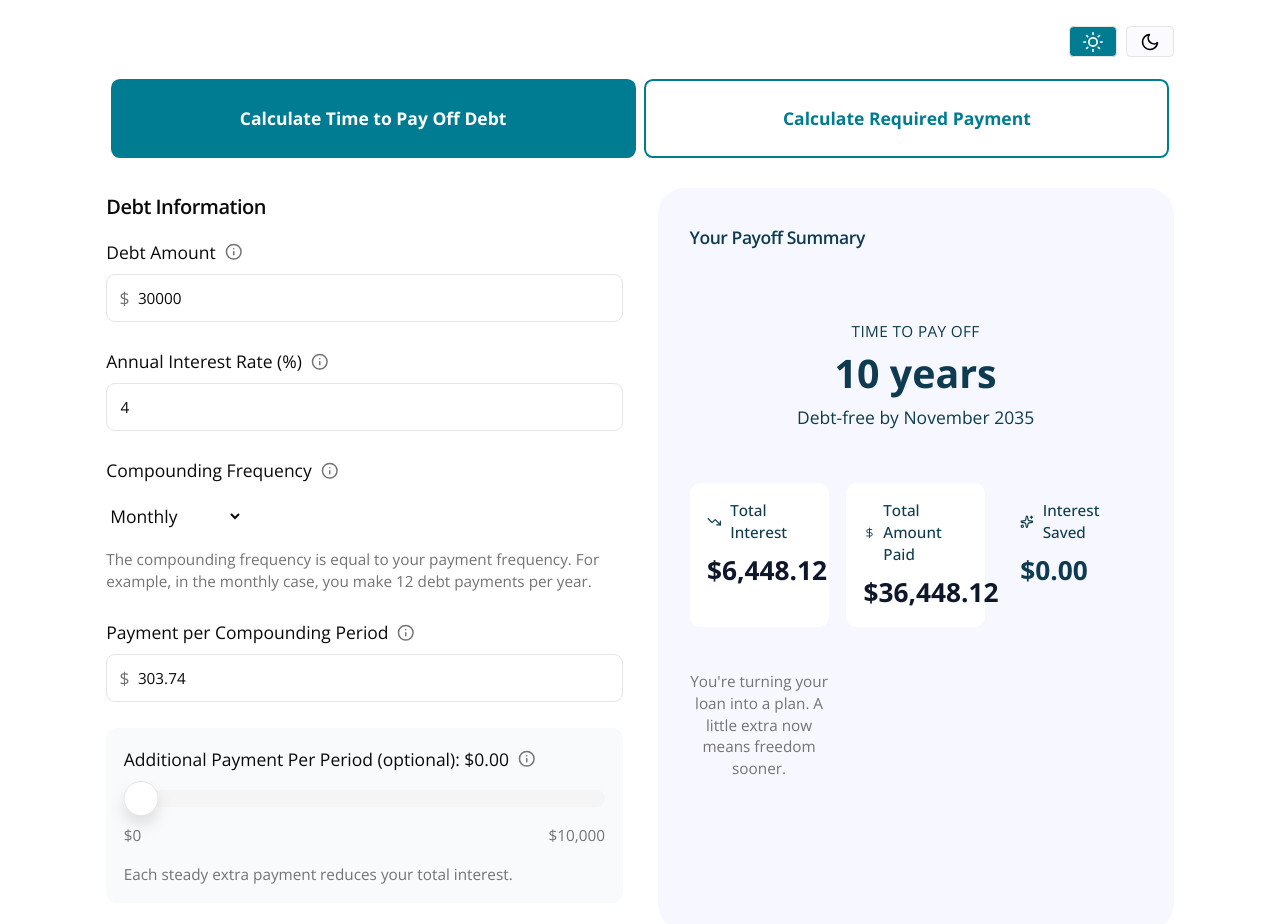
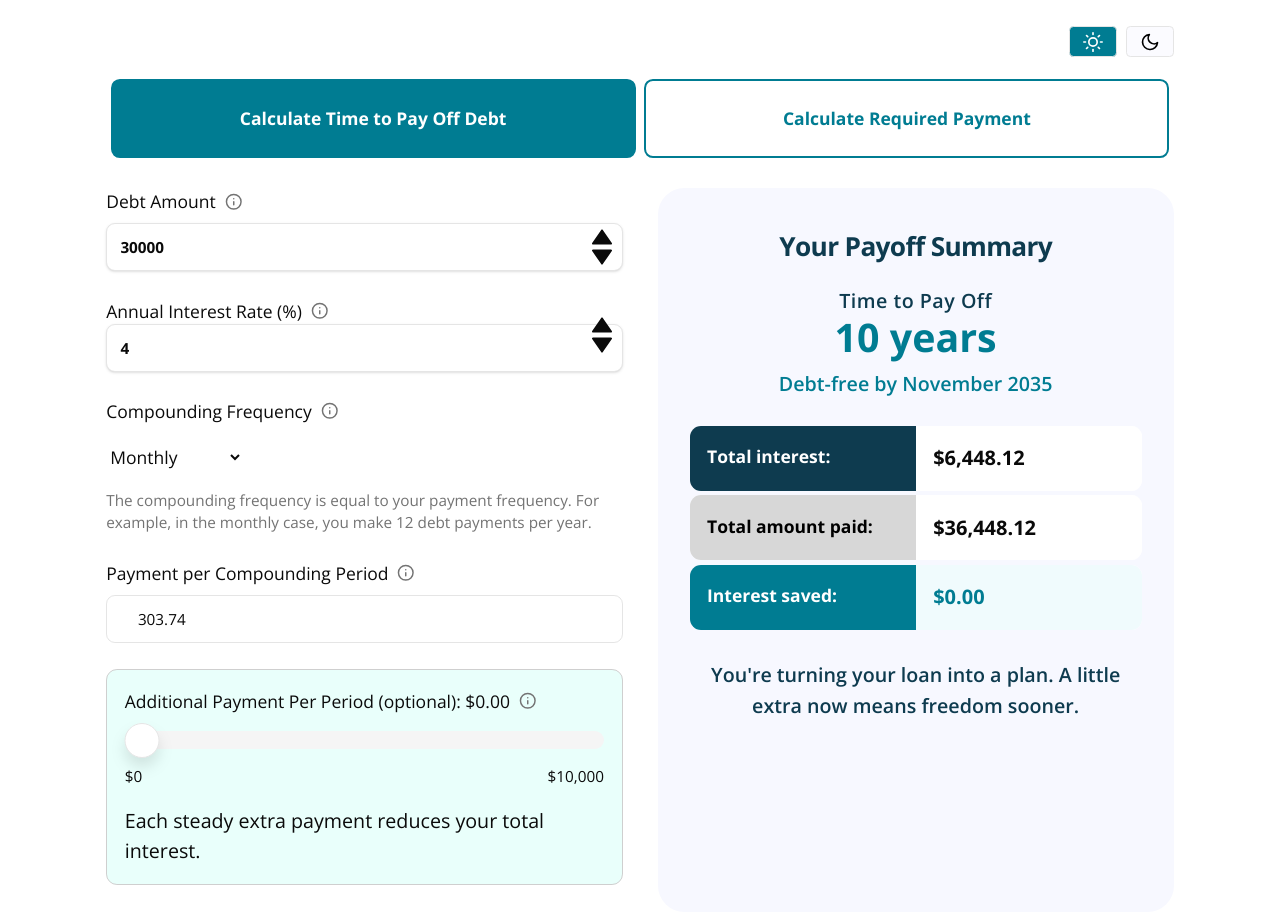
Before and after one commit to SU-SWS/ifdm_learning_apps, a Next.js app: page /interactives/debt-payoff-calculator in a window 1280 px wide. Shown: the top 924 px of the page. Built offline with nearby package versions, Linux system fonts and the light colour scheme.

Commit message:
IFDM-90: additional styles

```diff
--- a/app/interactives/debt-payoff-calculator/page.tsx
+++ b/app/interactives/debt-payoff-calculator/page.tsx
@@ -6,7 +6,8 @@ import { Input } from "@/app/ui/components/input"
 import { Label } from "@/app/ui/components/label"
 import { CustomSlider } from "@/app/ui/components/slider"
 import { Tabs, TabsContent, TabsList, TabsTrigger } from "@/app/ui/components/tabs"
-import { InfoIcon, TrendingDownIcon, DollarSignIcon, SparklesIcon } from "lucide-react"
+import { InfoIcon } from "lucide-react"
+import { BiSolidUpArrow, BiSolidDownArrow } from "react-icons/bi";
 import ThemeToggle from "@/app/lib/theme-toggle";
 
 type CompoundingFrequency = "monthly" | "quarterly" | "semi-annually" | "annually"
@@ -161,9 +162,6 @@ export default function DebtPayoffCalculator() {
             <>
               <div className="grid md:grid-cols-2 gap-8">
                 <Card className="mb-6">
-                  <CardHeader>
-                    <CardTitle>Debt Information</CardTitle>
-                  </CardHeader>
                   <CardContent className="space-y-6">
                     <div className="space-y-2">
                       <div className="flex items-center gap-2">
@@ -171,19 +169,38 @@ export default function DebtPayoffCalculator() {
                         <InfoIcon className="w-4 h-4 text-muted-foreground" />
                       </div>
                       <div className="relative">
-                        <span className="absolute left-3 top-1/2 -translate-y-1/2 text-muted-foreground">$</span>
                         <Input
                           id="debt-amount"
                           type="number"
                           value={debtAmount}
                           onChange={(e) => setDebtAmount(Number(e.target.value))}
-                          className="pl-7"
+                          className="font-bold block w-full rounded-md shadow-sm py-2 px-3 border pr-10 [appearance:textfield] [&::-webkit-outer-spin-button]:appearance-none [&::-webkit-inner-spin-button]:appearance-none"
                         />
+                        <div className="absolute right-2 top-1/2 -translate-y-1/2 flex flex-col">
+                          <button
+                            type="button"
+                            tabIndex={-1}
+                            aria-label="Increase amount"
+                            onClick={() => setDebtAmount((prev) => Math.max(0, prev + 1))}
+                            className="mb-[-5px] hover:text-grey-med-dark focus:outline-none"
+                          >
+                            <BiSolidUpArrow size={24} />
+                          </button>
+                          <button
+                            type="button"
+                            tabIndex={-1}
+                            aria-label="Decrease amount"
+                            onClick={() => setDebtAmount((prev) => Math.max(0, prev - 1))}
+                            className="hover:text-grey-med-dark focus:outline-none"
+                          >
+                            <BiSolidDownArrow size={24} />
+                          </button>
+                        </div>
                       </div>
                     </div>
 
-                    <div className="space-y-2">
-                      <div className="flex items-center gap-2">
+                    <div className="relative">
+                      <div className="relative flex items-center gap-2">
                         <Label htmlFor="interest-rate">Annual Interest Rate (%)</Label>
                         <InfoIcon className="w-4 h-4 text-muted-foreground" />
                       </div>
@@ -193,7 +210,28 @@ export default function DebtPayoffCalculator() {
                         step="0.1"
                         value={interestRate}
                         onChange={(e) => setInterestRate(Number(e.target.value))}
+                        className="font-bold block w-full rounded-md shadow-sm py-2 px-3 border pr-10 [appearance:textfield] [&::-webkit-outer-spin-button]:appearance-none [&::-webkit-inner-spin-button]:appearance-none"
                       />
+                      <div className="absolute right-2 top-1/2 -translate-y-1/2 flex flex-col">
+                        <button
+                          type="button"
+                          tabIndex={-1}
+                          aria-label="Increase amount"
+                          onClick={() => setInterestRate((prev) => Math.max(0, prev + 1))}
+                          className="mb-[-5px] hover:text-grey-med-dark focus:outline-none"
+                        >
+                          <BiSolidUpArrow size={24} />
+                        </button>
+                        <button
+                          type="button"
+                          tabIndex={-1}
+                          aria-label="Decrease amount"
+                          onClick={() => setInterestRate((prev) => Math.max(0, prev - 1))}
+                          className="hover:text-grey-med-dark focus:outline-none"
+                        >
+                          <BiSolidDownArrow size={24} />
+                        </button>
+                      </div>
                     </div>
 
                     <div className="space-y-2">
@@ -225,7 +263,6 @@ export default function DebtPayoffCalculator() {
                         <InfoIcon className="w-4 h-4 text-muted-foreground" />
                       </div>
                       <div className="relative">
-                        <span className="absolute left-3 top-1/2 -translate-y-1/2 text-muted-foreground">$</span>
                         <Input
                           id="payment"
                           type="number"
@@ -237,7 +274,7 @@ export default function DebtPayoffCalculator() {
                       </div>
                     </div>
 
-                    <div className="space-y-4 p-4 bg-slate-50 rounded-lg">
+                    <div className="space-y-4 p-4 bg-[var(--additional-background)] border-1 border-grey-border rounded-lg">
                       <div className="flex items-center justify-between">
                         <div className="flex items-center gap-2">
                           <Label>Additional Payment Per Period (optional): {formatCurrency(additionalPayment)}</Label>
@@ -251,11 +288,11 @@ export default function DebtPayoffCalculator() {
                         step={10}
                         className="w-full"
                       />
-                      <div className="flex justify-between text-sm text-muted-foreground">
+                      <div className="flex justify-between text-sm">
                         <span>$0</span>
                         <span>$10,000</span>
                       </div>
-                      <p className="text-sm text-muted-foreground">
+                      <p className="text-lg">
                         Each steady extra payment reduces your total interest.
                       </p>
                     </div>
@@ -263,44 +300,47 @@ export default function DebtPayoffCalculator() {
                 </Card>
 
                 <Card className="bg-[var(--card-background)] rounded-3xl p-[32px]">
-                  <CardHeader className="">
-                    <CardTitle className="text-navy">Your Payoff Summary</CardTitle>
+                  <CardHeader>
+                    <CardTitle className="text-navy text-2xl text-center font-bold">Your Payoff Summary</CardTitle>
                   </CardHeader>
-                  <CardContent className="pt-6">
-                    <div className="rounded-lg p-6 mb-6 text-center">
-                      <p className="text-sm text-navy uppercase tracking-wide mb-2">Time to Pay Off</p>
-                      <p className="text-4xl font-bold text-navy mb-2">{formatTime(payoffResult.timeInMonths)}</p>
-                      <p className="text-navy">Debt-free by {formatDate(payoffResult.payoffDate)}</p>
+                  <CardContent className="p-0">
+                    <div className="rounded-lg mb-6 text-center">
+                      <p className="text-lg font-semibold text-navy tracking-wide">Time to Pay Off</p>
+                      <p className="text-4xl font-bold text-lagunita mb-2">{formatTime(payoffResult.timeInMonths)}</p>
+                      <p className="text-lg font-semibold text-lagunita">Debt-free by {formatDate(payoffResult.payoffDate)}</p>
                     </div>
 
-                    <div className="grid grid-cols-1 md:grid-cols-3 gap-4">
-                      <div className="bg-white rounded-lg p-4">
-                        <div className="flex items-center gap-2 mb-2 text-navy">
-                          <TrendingDownIcon className="w-4 h-4" />
-                          <p className="text-sm font-medium">Total Interest</p>
+                    <div className="innerwrapper">
+                      <div className="flex flex-row mb-1 rounded-lg bg-[var(--results-white-background)]">
+                        <div className="w-[50%] p-4 font-bold rounded-l-lg text-white bg-navy">
+                          Total interest:
                         </div>
-                        <p className="text-2xl font-bold text-slate-900">{formatCurrency(payoffResult.totalInterest)}</p>
+                        <div className="w-[50%] text-lg-title p-4 self-center rounded-r-lg font-bold text-[var(--foreground)] overflow-hidden text-ellipsis bg-[var(--secondary-background)]">
+                          {formatCurrency(payoffResult.totalInterest)}
+                        </div>
                       </div>
 
-                      <div className="bg-white rounded-lg p-4">
-                        <div className="flex items-center gap-2 mb-2 text-navy">
-                          <DollarSignIcon className="w-4 h-4" />
-                          <p className="text-sm font-medium">Total Amount Paid</p>
+                      <div className="flex flex-row mb-1 rounded-lg bg-[var(--results-white-background)]">
+                        <div className="w-[50%] p-4 text-black font-bold rounded-l-lg bg-grey-med-dark">
+                          Total amount paid:
                         </div>
-                        <p className="text-2xl font-bold text-slate-900">{formatCurrency(payoffResult.totalAmountPaid)}</p>
+                        <div className="w-[50%] text-lg-title p-4 self-center rounded-r-lg font-bold text-[var(--foreground)] overflow-hidden text-ellipsis bg-[var(--secondary-background)]">
+                          {formatCurrency(payoffResult.totalAmountPaid)}
+                        </div>
                       </div>
 
-                      <div className="rounded-lg p-4">
-                        <div className="flex items-center gap-2 mb-2 text-navy">
-                          <SparklesIcon className="w-4 h-4" />
-                          <p className="text-sm font-medium">Interest Saved</p>
+                      <div className="flex flex-row mb-1 rounded-lg bg-[var(--results-white-background)]">
+                        <div className="w-[50%] p-4 bg-lagunita font-bold text-white rounded-l-lg">
+                          Interest saved:
                         </div>
-                        <p className="text-2xl font-bold text-navy">{formatCurrency(payoffResult.interestSaved)}</p>
+                        <div className="w-[50%] text-lg-title p-4 self-center rounded-r-lg font-bold text-[var(--foreground)] overflow-hidden text-ellipsis bg-lagunita-lighter text-lagunita">
+                          {formatCurrency(payoffResult.interestSaved)}
+                        </div>
                       </div>
-                      <p className="text-center text-sm text-muted-foreground mt-6">
-                        You&#39;re turning your loan into a plan. A little extra now means freedom sooner.
-                      </p>
                     </div>
+                    <p className="text-center text-lg font-semibold pt-6 text-navy">
+                      You&#39;re turning your loan into a plan. A little extra now means freedom sooner.
+                    </p>
                   </CardContent>
                 </Card>
 
@@ -313,9 +353,6 @@ export default function DebtPayoffCalculator() {
             <>
               <div className="grid md:grid-cols-2 gap-8">
                 <Card className="mb-6">
-                  <CardHeader>
-                    <CardTitle>Debt Information</CardTitle>
-                  </CardHeader>
                   <CardContent className="space-y-6">
                     <div className="space-y-2">
                       <div className="flex items-center gap-2">
@@ -323,7 +360,6 @@ export default function DebtPayoffCalculator() {
                         <InfoIcon className="w-4 h-4 text-muted-foreground" />
                       </div>
                       <div className="relative">
-                        <span className="absolute left-3 top-1/2 -translate-y-1/2 text-muted-foreground">$</span>
                         <Input
                           id="debt-amount-2"
                           type="number"
@@ -409,41 +445,39 @@ export default function DebtPayoffCalculator() {
 
                 <Card className="bg-[var(--card-background)] rounded-3xl p-[32px]">
                   <CardHeader className="">
-                    <CardTitle className="text-navy">Required Payment Summary</CardTitle>
+                    <CardTitle className="text-navy text-2xl text-center font-bold">Required Payment</CardTitle>
                   </CardHeader>
-                  <CardContent className="pt-6">
-                    <div className="rounded-lg p-6 mb-6 text-center">
-                      <p className="text-sm text-navy uppercase tracking-wide mb-2">Required Payment Per Period</p>
-                      <p className="text-4xl font-bold text-navy mb-2">
+                  <CardContent className="">
+                    <div className="rounded-lg mb-6 text-center">
+                      <p className="text-lg text-navy tracking-wide mb-2">Payment Per Period</p>
+                      <p className="text-4xl font-bold text-lagunita mb-2">
                         {formatCurrency(requiredPaymentResult.requiredPayment)}
                       </p>
-                      <p className="text-navy">To pay off in {formatTime(targetYears * 12 + targetMonths)}</p>
+                      <p className="text-lagunita text-lg font-semibold">To pay off in {formatTime(targetYears * 12 + targetMonths)}</p>
                     </div>
 
-                    <div className="grid grid-cols-1 md:grid-cols-2 gap-4">
-                      <div className="bg-white rounded-lg p-4">
-                        <div className="flex items-center gap-2 mb-2 text-navy">
-                          <TrendingDownIcon className="w-4 h-4" />
-                          <p className="text-sm font-medium">Total Interest</p>
+                    <div className="innerwrapper">
+                      <div className="flex flex-row mb-1 rounded-lg bg-[var(--results-white-background)]">
+                        <div className="w-[50%] p-4 font-bold rounded-l-lg text-white bg-navy">
+                          Total interest:
                         </div>
-                        <p className="text-2xl font-bold text-slate-900">
+                        <div className="w-[50%] text-lg-title p-4 self-center rounded-r-lg font-bold text-[var(--foreground)] overflow-hidden text-ellipsis bg-[var(--secondary-background)]">
                           {formatCurrency(requiredPaymentResult.totalInterest)}
-                        </p>
+                        </div>
                       </div>
 
-                      <div className="bg-white rounded-lg p-4">
-                        <div className="flex items-center gap-2 mb-2 text-navy">
-                          <DollarSignIcon className="w-4 h-4" />
-                          <p className="text-sm font-medium">Total Amount Paid</p>
+                      <div className="flex flex-row mb-1 rounded-lg bg-[var(--results-white-background)]">
+                        <div className="w-[50%] p-4 text-black font-bold rounded-l-lg bg-grey-med-dark">
+                          Total amount paid:
                         </div>
-                        <p className="text-2xl font-bold text-slate-900">
+                        <div className="w-[50%] text-lg-title p-4 self-center rounded-r-lg font-bold text-[var(--foreground)] overflow-hidden text-ellipsis bg-[var(--secondary-background)]">
                           {formatCurrency(requiredPaymentResult.totalAmountPaid)}
-                        </p>
+                        </div>
                       </div>
-                      <p className="text-center text-sm text-muted-foreground mt-6">
+                      </div>
+                      <p className="text-center text-lg font-semibold pt-6 text-navy">
                         You&#39;re turning your loan into a plan. A little extra now means freedom sooner.
                       </p>
-                    </div>
                   </CardContent>
                 </Card>
 
--- a/app/ui/globals.css
+++ b/app/ui/globals.css
@@ -106,6 +106,7 @@
   --sidebar-accent-foreground: oklch(0.205 0 0);
   --sidebar-border: oklch(0.922 0 0);
   --sidebar-ring: oklch(0.708 0 0);
+  --additional-background: rgba(233, 255, 251, 1);
   --background: oklch(1 0 0);
   --foreground: oklch(0.145 0 0);
 }
@@ -152,6 +153,7 @@
   --sidebar-accent-foreground: oklch(0.985 0 0);
   --sidebar-border: oklch(1 0 0 / 10%);
   --sidebar-ring: oklch(0.556 0 0);
+  --additional-background: rgba(35, 35, 35, 1);
 }
 
 @layer base {
```
